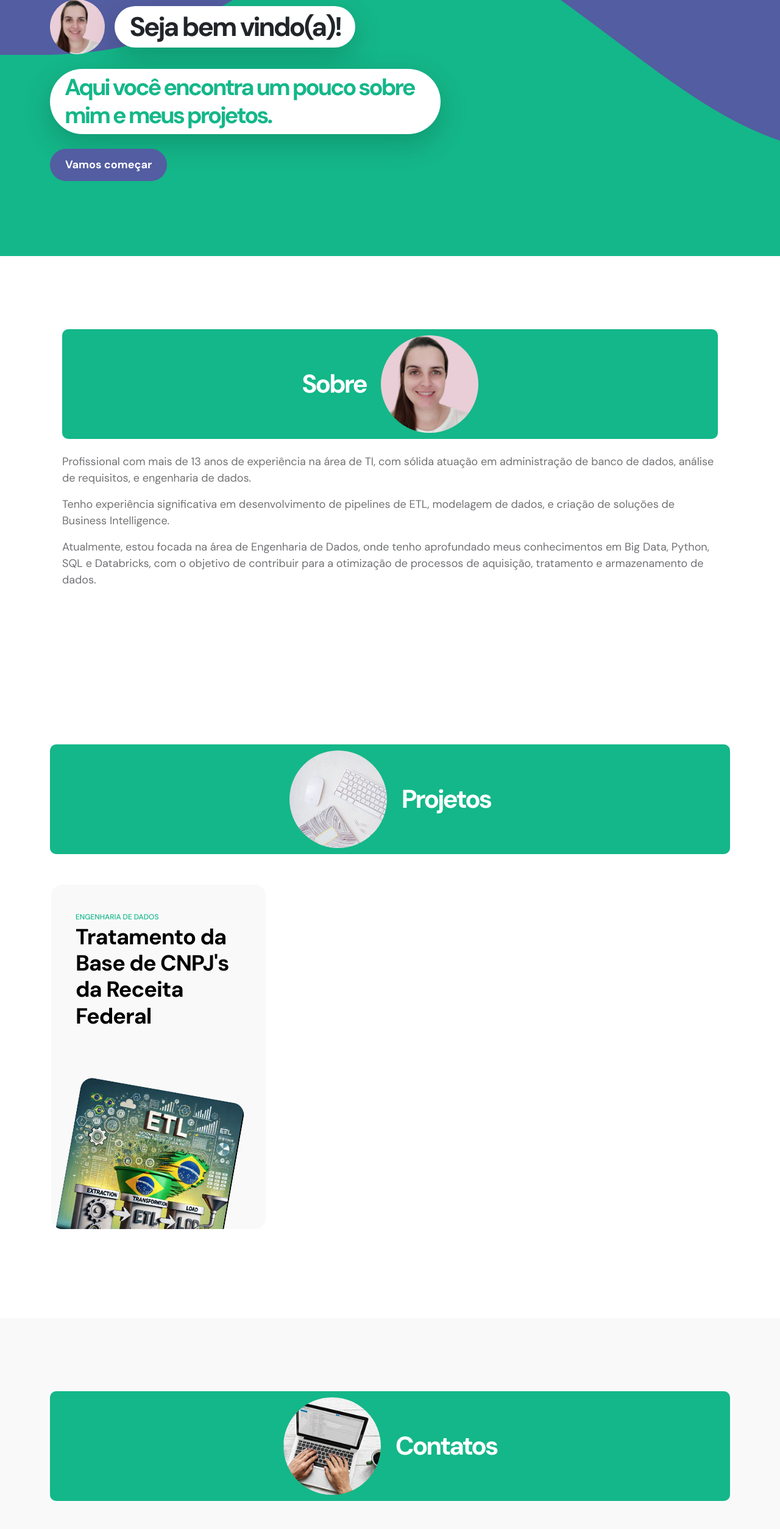
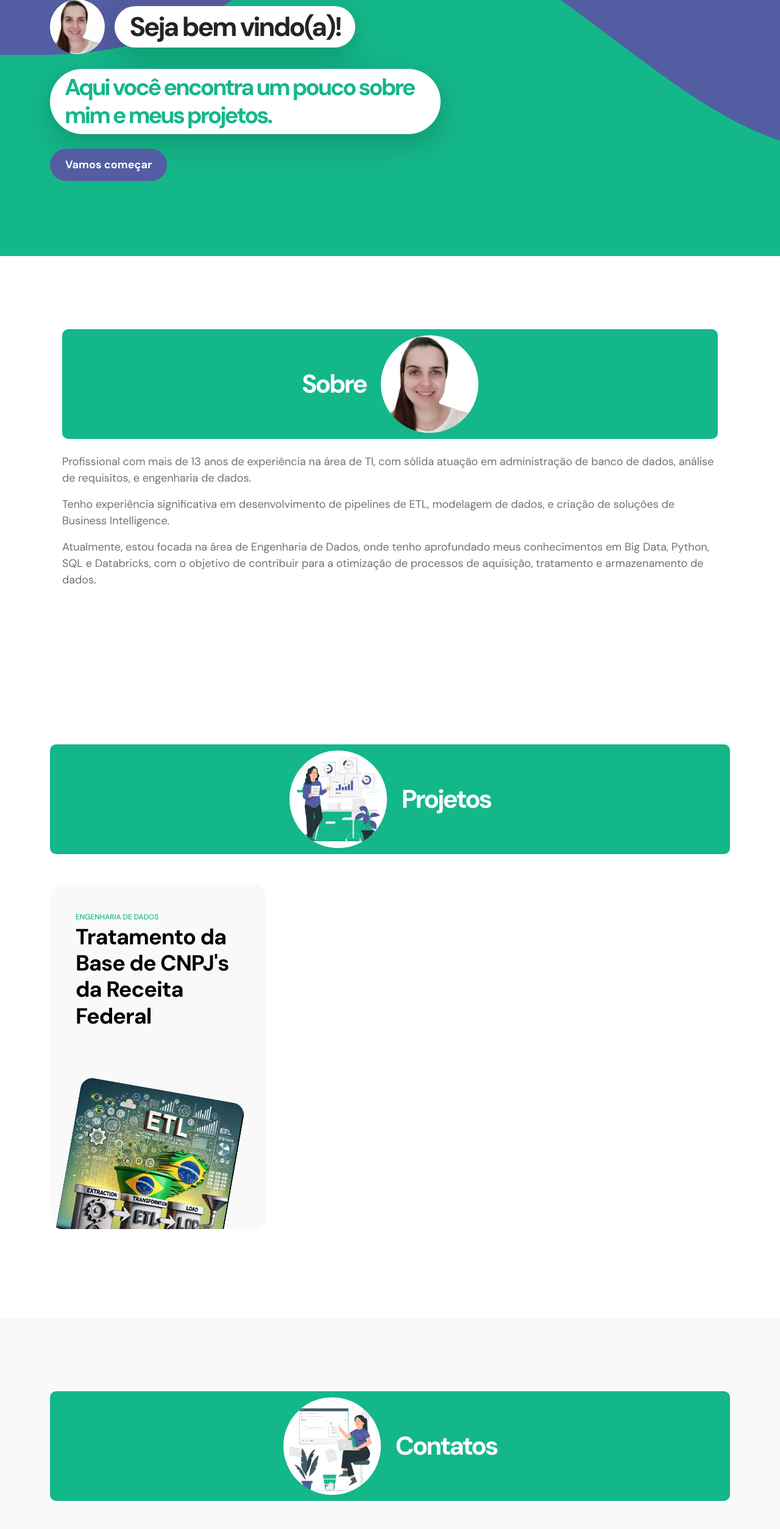
Before and after one commit to laismeuchi/laismeuchi.github.io, a plain HTML site: page index.html in a window 1280 px wide. Shown: the part 240-2748 px from the top of the page at 61% size. Drawn offline with Linux system fonts and the light colour scheme.

Commit message:
Trocar imagens

```diff
--- a/index.html
+++ b/index.html
@@ -50,12 +50,12 @@ https://templatemo.com/tm-578-first-portfolio
 
                 <a href="index.html" class="navbar-brand mx-auto mx-lg-0">Laís Meuchi</a>
 
-                <div class="d-flex align-items-center d-lg-none">
+                <!-- <div class="d-flex align-items-center d-lg-none">
                     <i class="navbar-icon bi-telephone-plus me-3"></i>
                     <a class="custom-btn btn" href="#section_5">
                         120-240-9600
                     </a>
-                </div>
+                </div> -->
 
                 <div class="collapse navbar-collapse" id="navbarNav">
                     <ul class="navbar-nav ms-lg-5">
@@ -100,7 +100,7 @@ https://templatemo.com/tm-578-first-portfolio
                         <div class="col-lg-7 col-12">
                             <div class="hero-text">
                                 <div class="hero-title-wrap d-flex align-items-center mb-4">
-                                    <img src="images/profile.jpeg" class="avatar-image avatar-image-large img-fluid" alt="">
+                                    <img src="images/profile_whitebg.jpg" class="avatar-image avatar-image-large img-fluid" alt="">
 
                                     <h1 class="hero-title ms-3 mb-0">Seja bem vindo(a)!</h1>
                                 </div>
@@ -136,7 +136,7 @@ https://templatemo.com/tm-578-first-portfolio
                                 <div class="section-title-wrap d-flex justify-content-center align-items-center mb-4">
                                     <h2 class="text-white me-4 mb-0">Sobre</h2>
 
-                                    <img src="images/profile.jpeg" class="avatar-image img-fluid" alt="">
+                                    <img src="images/profile_whitebg.jpg" class="avatar-image img-fluid" alt="">
                                 </div>
 
                                 <p>Profissional com mais de 13 anos de experiência na área de TI, com sólida atuação em administração de banco de dados, análise de requisitos, e engenharia de dados. </p>
@@ -217,7 +217,6 @@ https://templatemo.com/tm-578-first-portfolio
                     </div>
                 </div>
             </section> -->
-
 
             <!-- <section class="clients section-padding">
                 <div class="container">
@@ -361,7 +360,7 @@ https://templatemo.com/tm-578-first-portfolio
                         <div class="col-lg-12 col-md-8 col-12 ms-auto">
 
                             <div class="section-title-wrap d-flex justify-content-center align-items-center mb-4">
-                                <img src="images/white-desk-work-study-aesthetics.jpg" class="avatar-image img-fluid" alt="">
+                                <img src="images/projetos.png" class="avatar-image img-fluid" alt="">
 
                                 <h2 class="text-white ms-4 mb-0">Projetos</h2>
                             </div>
@@ -377,8 +376,8 @@ https://templatemo.com/tm-578-first-portfolio
                                     <h3 class="projects-title">Tratamento da Base de CNPJ's da Receita Federal</h3>
                                 </div>
 
-                                <a href="images/projects/base_receita_federal.png" class="popup-image">
-                                    <img src="images/projects/base_receita_federal.png" class="projects-image img-fluid" alt="Abrir Projeto no GitHub">
+                                <a href="https://github.com/laismeuchi/dados-projeto-base-cnpj" target="_blank">
+                                    <img src="images/projects/base_receita_federal.png" class="projects-image img-fluid" alt="Tratamento da Base de CNPJ's da Receita Federal">
                                 </a>
                             </div>
                         </div>
@@ -435,7 +434,7 @@ https://templatemo.com/tm-578-first-portfolio
 
                             <div class="col-lg-12 col-md-8 col-12">
                                 <div class="section-title-wrap d-flex justify-content-center align-items-center mb-5">
-                                    <img src="images/aerial-view-man-using-computer-laptop-wooden-table.jpg" class="avatar-image img-fluid" alt="">
+                                    <img src="images/contatos.png" class="avatar-image img-fluid" alt="">
 
                                     <h2 class="text-white ms-4 mb-0">Contatos</h2>
                                 </div>
```
Also changed, not shown: images/contatos.png (added), images/profile_whitebg.jpg (added), images/projetos.png (added).
